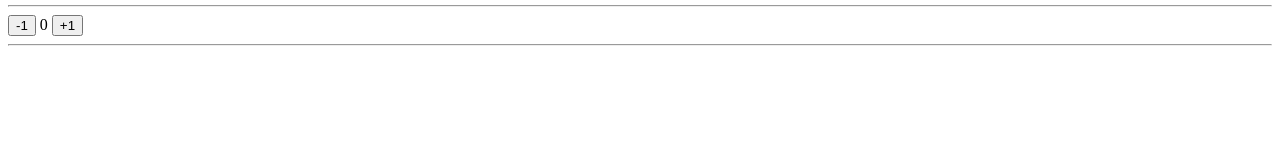
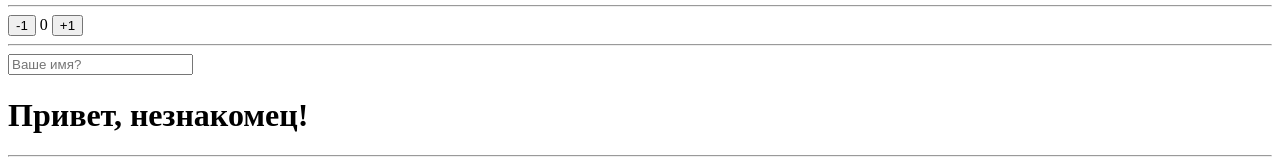
Before and after one commit to Vitamin-JS/goit-js-hw-07, a plain HTML site: page index.html in a window 1280 px wide. Shown: the part 796-961 px from the top of the page. Before the commit the page ends 850 px from the top, so only its background shows below. Drawn offline with Linux system fonts and the light colour scheme.

Commit message:
Add correct Task 7-5

```diff
--- a/index.html
+++ b/index.html
@@ -62,6 +62,13 @@
 
     <hr />
 
+    <!-- ====================  Task 7.5    ==================== -->
+
+    <input type="text" placeholder="Ваше имя?" id="name-input" />
+    <h1>Привет, <span id="name-output">незнакомец</span>!</h1>
+
+    <hr />
+
     <script src="/js/task-7_1.js" type="module"></script>
     <script src="/js/task-7_2.js" type="module"></script>
     <script src="/js/task-7_3.js" type="module"></script>
```
